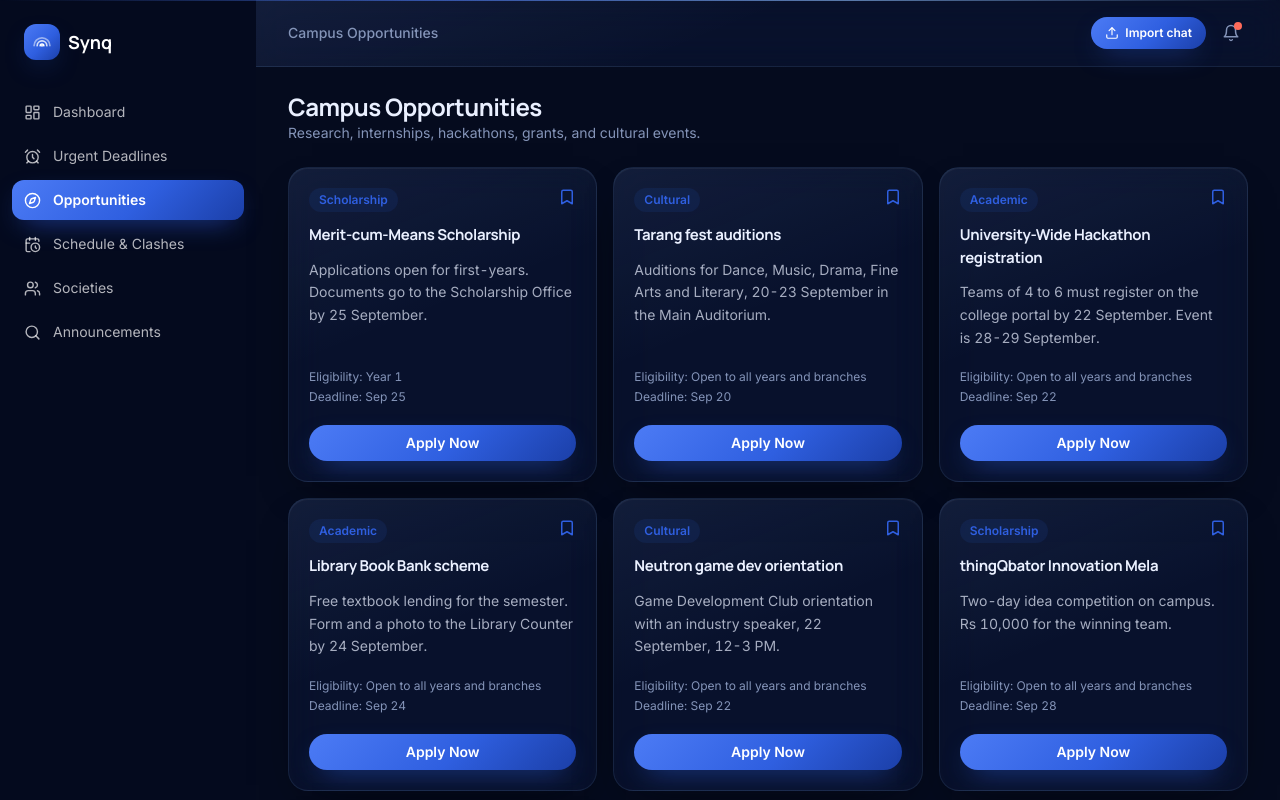
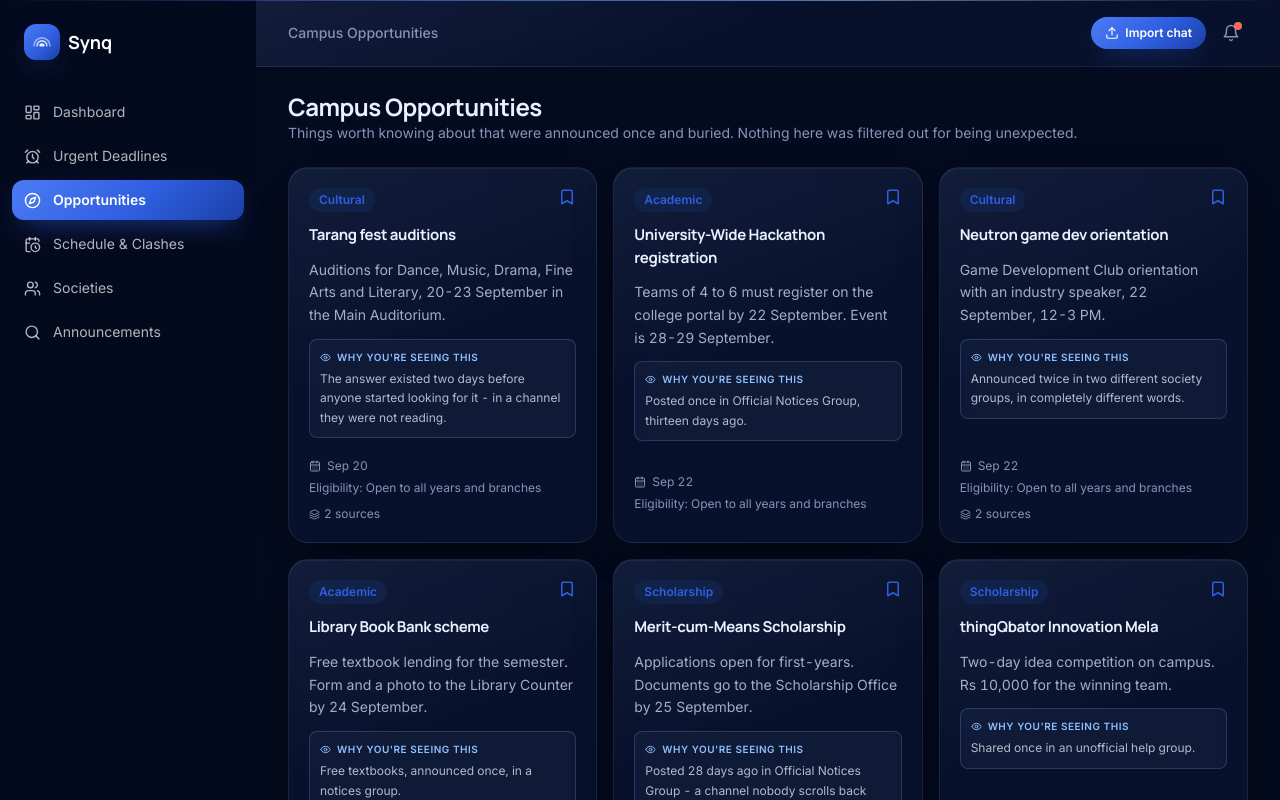
Before and after one commit to 1kanishka10/4Sight.synq, a React (Vite) app: page / in a window 1280 px wide. Both pictures are taken after a click on the button "Opportunities". Shown: the top 800 px of the page. Built offline with nearby package versions, Linux system fonts and the light colour scheme.

Commit message:
Update OpportunitiesSection.jsx

```diff
--- a/src/sections/OpportunitiesSection.jsx
+++ b/src/sections/OpportunitiesSection.jsx
@@ -1,7 +1,22 @@
 import React, { useState } from "react";
-import { Bookmark, BookmarkCheck } from "lucide-react";
+import { Bookmark, BookmarkCheck, Eye, Layers, CalendarDays } from "lucide-react";
 import { Card, Badge } from "../components/ui";
 import opportunities from "../data/opportunities.json";
+
+// Dated first, nearest deadline leading; undated at the end.
+const sorted = [...opportunities].sort((a, b) => {
+  if (!a.deadline && !b.deadline) return 0;
+  if (!a.deadline) return 1;
+  if (!b.deadline) return -1;
+  return new Date(a.deadline) - new Date(b.deadline);
+});
+
+function dueLabel(o) {
+  if (!o.deadline) return o.deadlineText || "No deadline stated";
+  const d = new Date(o.deadline);
+  if (Number.isNaN(d.getTime())) return o.deadlineText || "No deadline stated";
+  return d.toLocaleDateString(undefined, { day: "numeric", month: "short" });
+}
 
 export function OpportunitiesSection() {
   const [bookmarked, setBookmarked] = useState(new Set());
@@ -18,11 +33,14 @@ export function OpportunitiesSection() {
     <section>
       <header className="mb-6">
         <h1 className="font-display text-2xl font-bold text-ink">Campus Opportunities</h1>
-        <p className="text-sm text-slate">Research, internships, hackathons, grants, and cultural events.</p>
+        <p className="text-sm text-slate">
+          Things worth knowing about that were announced once and buried. Nothing here was
+          filtered out for being unexpected.
+        </p>
       </header>
 
       <div className="grid grid-cols-1 gap-4 sm:grid-cols-2 xl:grid-cols-3">
-        {opportunities.map((o) => {
+        {sorted.map((o) => {
           const isSaved = bookmarked.has(o.id);
           return (
             <Card key={o.id} className="flex flex-col gap-3 p-5">
@@ -36,15 +54,36 @@ export function OpportunitiesSection() {
                   {isSaved ? <BookmarkCheck size={18} /> : <Bookmark size={18} />}
                 </button>
               </div>
+
               <h3 className="font-display text-[15px] font-bold text-ink">{o.title}</h3>
-              <p className="text-sm text-ink/70 leading-relaxed">{o.description}</p>
-              <div className="mt-auto flex flex-col gap-1 pt-2 text-xs text-slate">
+              <p className="text-sm leading-relaxed text-ink/70">{o.description}</p>
+
+              {o.whyHere && (
+                <div className="rounded-lg border border-sky/20 bg-sky/5 p-2.5">
+                  <p className="mb-1 flex items-center gap-1.5 text-[10px] font-semibold uppercase tracking-wider text-sky">
+                    <Eye size={11} />
+                    Why you're seeing this
+                  </p>
+                  <p className="text-xs leading-relaxed text-ink/75">{o.whyHere}</p>
+                </div>
+              )}
+
+              <div className="mt-auto flex flex-col gap-1.5 pt-2 text-xs text-slate">
+                <span className="flex items-center gap-1.5">
+                  <CalendarDays size={12} />
+                  {dueLabel(o)}
+                </span>
                 <span>Eligibility: {o.eligibility}</span>
-                <span>Deadline: {new Date(o.deadline).toLocaleDateString(undefined, { month: "short", day: "numeric" })}</span>
+                <div className="flex flex-wrap items-center gap-2 pt-1">
+                  {o.sourceCount > 1 && (
+                    <span className="inline-flex items-center gap-1">
+                      <Layers size={11} />
+                      {o.sourceCount} sources
+                    </span>
+                  )}
+                  {o.confidence !== "stated" && <Badge tone="slate">Not confirmed</Badge>}
+                </div>
               </div>
-              <button className="mt-2 rounded-full bg-ocean px-4 py-2 text-sm font-semibold text-white hover:bg-ocean-dark">
-                Apply Now
-              </button>
             </Card>
           );
         })}
```
